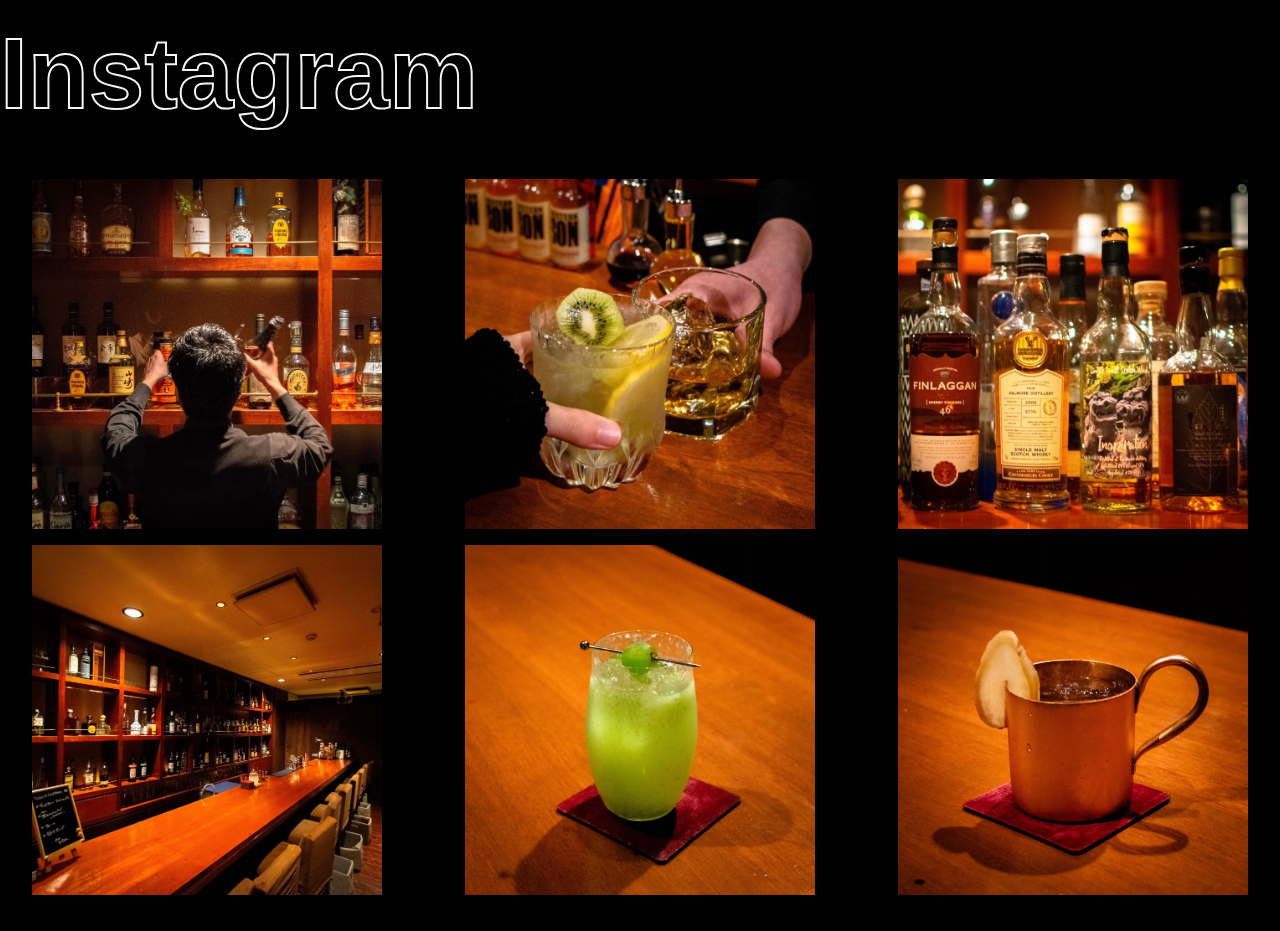
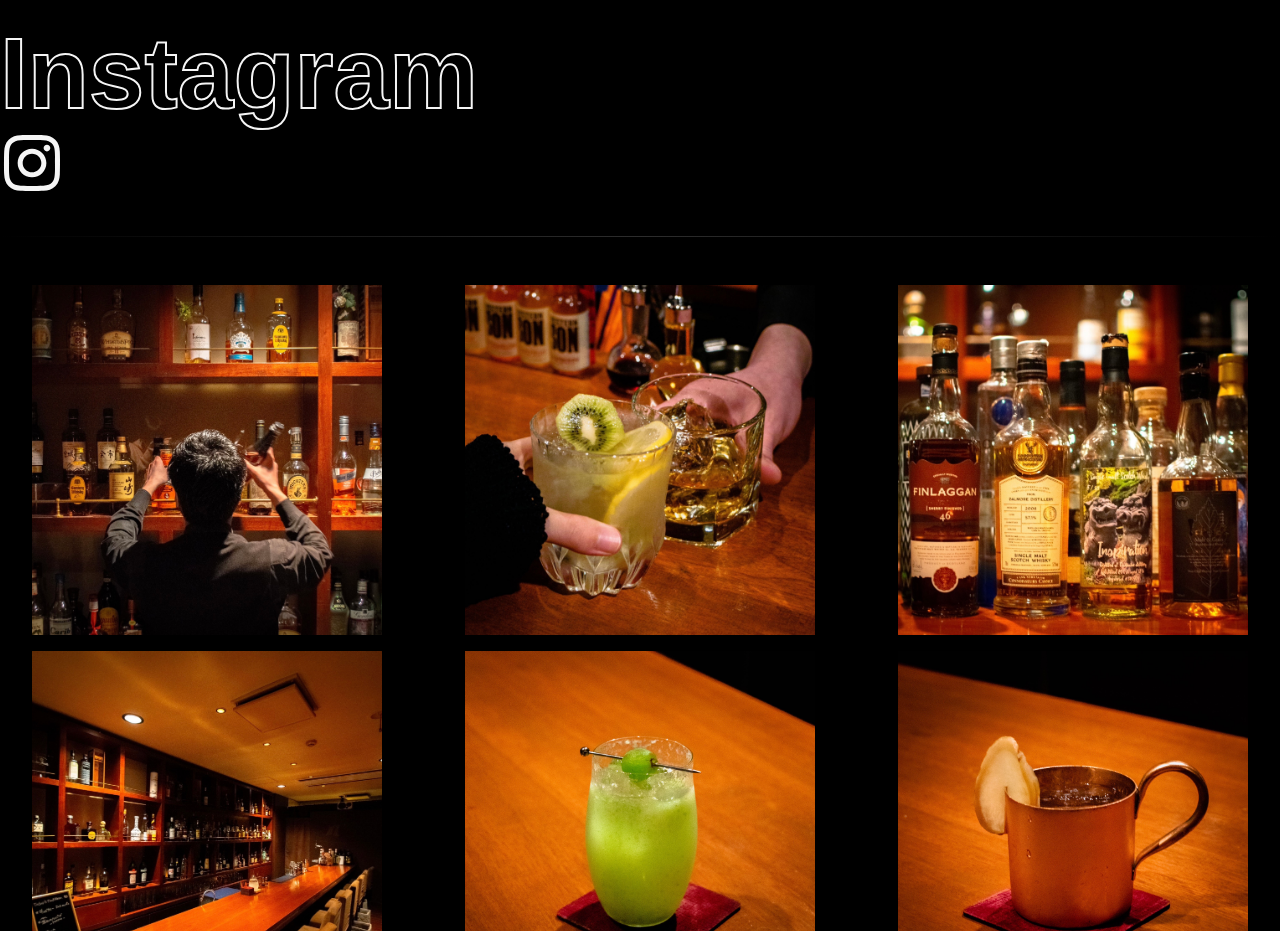
Before and after one commit to mitsu0428/bar-kaze, a Next.js app: page / in a window 1280 px wide. Shown: the part 3760-4691 px from the top of the page. Built offline with nearby package versions, Linux system fonts and the light colour scheme.

Commit message:
instagram icon 追加

```diff
--- a/src/components/InstagramView.tsx
+++ b/src/components/InstagramView.tsx
@@ -1,6 +1,8 @@
 import React from "react";
 import Image from "next/image";
 import styled from "styled-components";
+import Link from "next/link";
+import { FaInstagram } from "react-icons/fa";
 
 type Props = {
   isPc: boolean;
@@ -10,6 +12,15 @@ function InstagramView({ isPc }: Props) {
   return (
     <Container isPc={isPc}>
       <CustomSubTitle>Instagram</CustomSubTitle>
+      <CustomText>
+        <Link
+          href="https://www.instagram.com/barkaze_maruyamacho/"
+          target="_blank"
+        >
+          <FaInstagram size={isPc ? 64 : 32} />
+        </Link>
+      </CustomText>
+      <Hr />
       <ImageMatrix>
         <CustomImage
           src="/images/Instagram/IMG_6474.jpg"
@@ -94,3 +105,25 @@ const ImageMatrix = styled.div`
 const CustomImage = styled(Image)`
   margin-top: 16px;
 `;
+
+const CustomText = styled.p`
+  font-size: 36px;
+  text-align: left;
+
+  @media (max-width: 768px) {
+    font-size: 20px;
+  }
+`;
+
+const Hr = styled.hr`
+  margin-top: 32px;
+  border-width: 0 0 1px;
+  border-image: linear-gradient(
+      90deg,
+      hsla(0, 0%, 35%, 0),
+      hsla(0, 0%, 35%, 0.5) 50%,
+      hsla(0, 0%, 35%, 0) 100%
+    )
+    0 0 100%;
+  border-style: solid;
+`;
--- a/src/components/ThirdView.tsx
+++ b/src/components/ThirdView.tsx
@@ -122,3 +122,16 @@ const CustomTextSp = styled.p`
   font-size: 16px;
   text-align: center;
 `;
+
+const Hr = styled.hr`
+  margin-top: 32px;
+  border-width: 0 0 1px;
+  border-image: linear-gradient(
+      90deg,
+      hsla(0, 0%, 35%, 0),
+      hsla(0, 0%, 35%, 0.5) 50%,
+      hsla(0, 0%, 35%, 0) 100%
+    )
+    0 0 100%;
+  border-style: solid;
+`;
```
